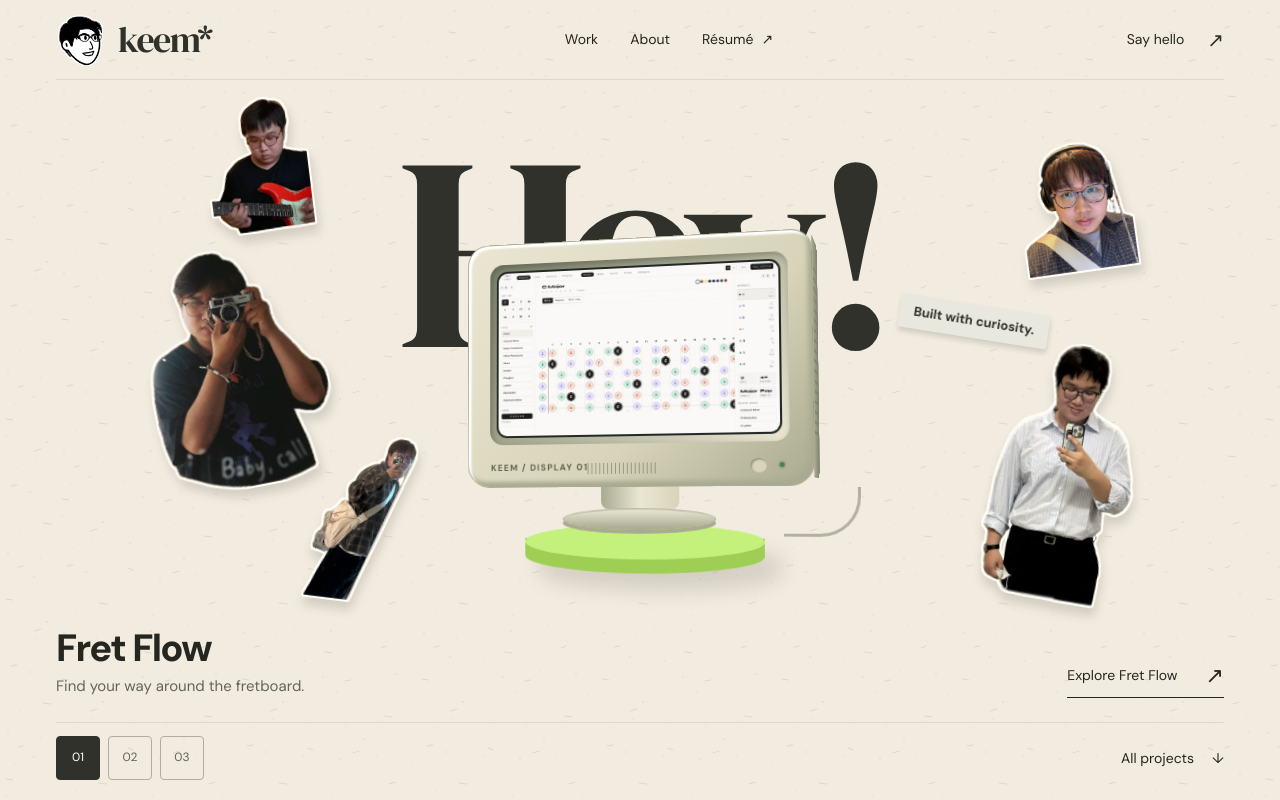
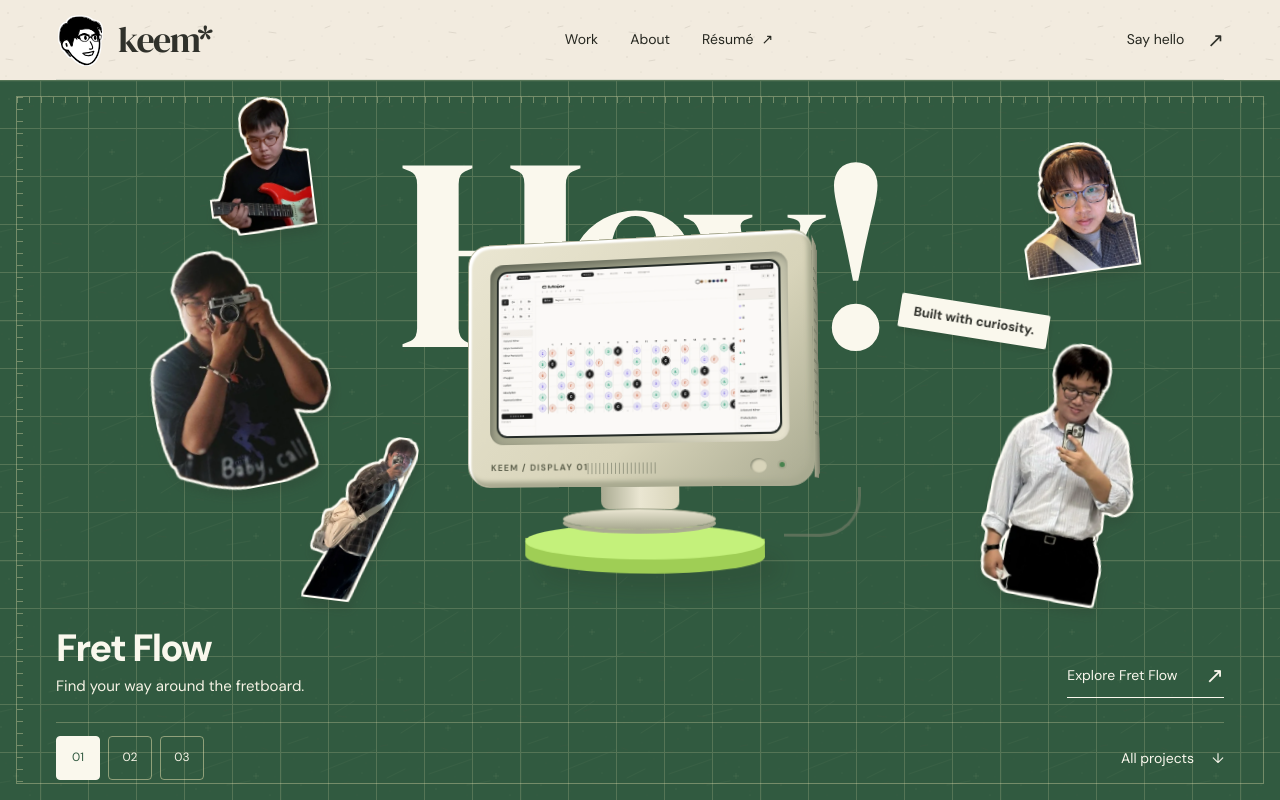
Before and after one commit to pandakn/panda-portfolio, a Next.js app: page / in a window 1280 px wide. Shown: the top 800 px of the page. Built offline with nearby package versions, Linux system fonts and the light colour scheme.

Commit message:
feat(hero): add cutting mat background

```diff
--- a/src/app/globals.css
+++ b/src/app/globals.css
@@ -226,19 +226,62 @@ section[tabindex="-1"]:focus {
 }
 .scroll-story {
   position: relative;
+  isolation: isolate;
   height: calc(var(--stage-height) + 620px);
   --stage-height: clamp(700px, calc(100svh - 80px), 800px);
+  --mat-green: #315a40;
+  --mat-markings: rgb(246 237 185 / 34%);
+  --ink: #faf8ed;
+  --muted-ink: #f6f3e5;
+  --brand: #faf8ed;
+  --brand-soft: rgb(250 248 237 / 12%);
+  --line: rgb(246 237 185 / 27%);
+  --dark-line: rgb(246 237 185 / 48%);
+  color: var(--ink);
 }
 .pin-stage {
   height: var(--stage-height);
   position: sticky;
   top: 0;
-  background-color: var(--canvas);
-  background-image: var(--paper-grain);
-  background-size: 180px 180px;
+  clip-path: inset(0 calc((100% - 100vw) / 2));
+  isolation: isolate;
+}
+.scroll-story::before,
+.pin-stage::before {
+  content: "";
+  position: absolute;
+  inset-block: 0;
+  left: 50%;
+  width: 100vw;
+  transform: translateX(-50%);
+  background-color: var(--mat-green);
+  background-image: url("/cutting-mat.svg"), var(--paper-grain);
+  background-position: center top;
+  background-size: 240px 240px, 180px 180px;
   background-repeat: repeat;
-  overflow: clip;
-  isolation: isolate;
+  pointer-events: none;
+  z-index: -1;
+}
+.pin-stage::after {
+  content: "";
+  position: absolute;
+  inset: 16px calc((100% - 100vw) / 2 + 16px);
+  border: 1px solid var(--mat-markings);
+  background-image:
+    repeating-linear-gradient(
+      to right,
+      var(--mat-markings) 0 1px,
+      transparent 1px 12px
+    ),
+    repeating-linear-gradient(
+      to bottom,
+      var(--mat-markings) 0 1px,
+      transparent 1px 12px
+    );
+  background-size: 100% 6px, 6px 100%;
+  background-repeat: no-repeat;
+  pointer-events: none;
+  z-index: -1;
 }
 .stage-kicker {
   position: absolute;
@@ -525,8 +568,8 @@ section[tabindex="-1"]:focus {
   top: 64px;
   transform: rotate(9deg);
   padding: 8px 14px;
-  background: var(--brand-soft);
-  color: var(--brand);
+  background: var(--paper);
+  color: #30312b;
   font:
     700 13px/1.4 var(--font-body),
     sans-serif;
@@ -618,7 +661,7 @@ section[tabindex="-1"]:focus {
 .project-picks button[aria-pressed="true"] {
   background: var(--brand);
   border-color: var(--brand);
-  color: white;
+  color: var(--mat-green);
 }
 .project-picks button:hover:not([aria-pressed="true"]) {
   background: var(--brand-soft);
```
Also changed, not shown: public/cutting-mat.svg (added).
